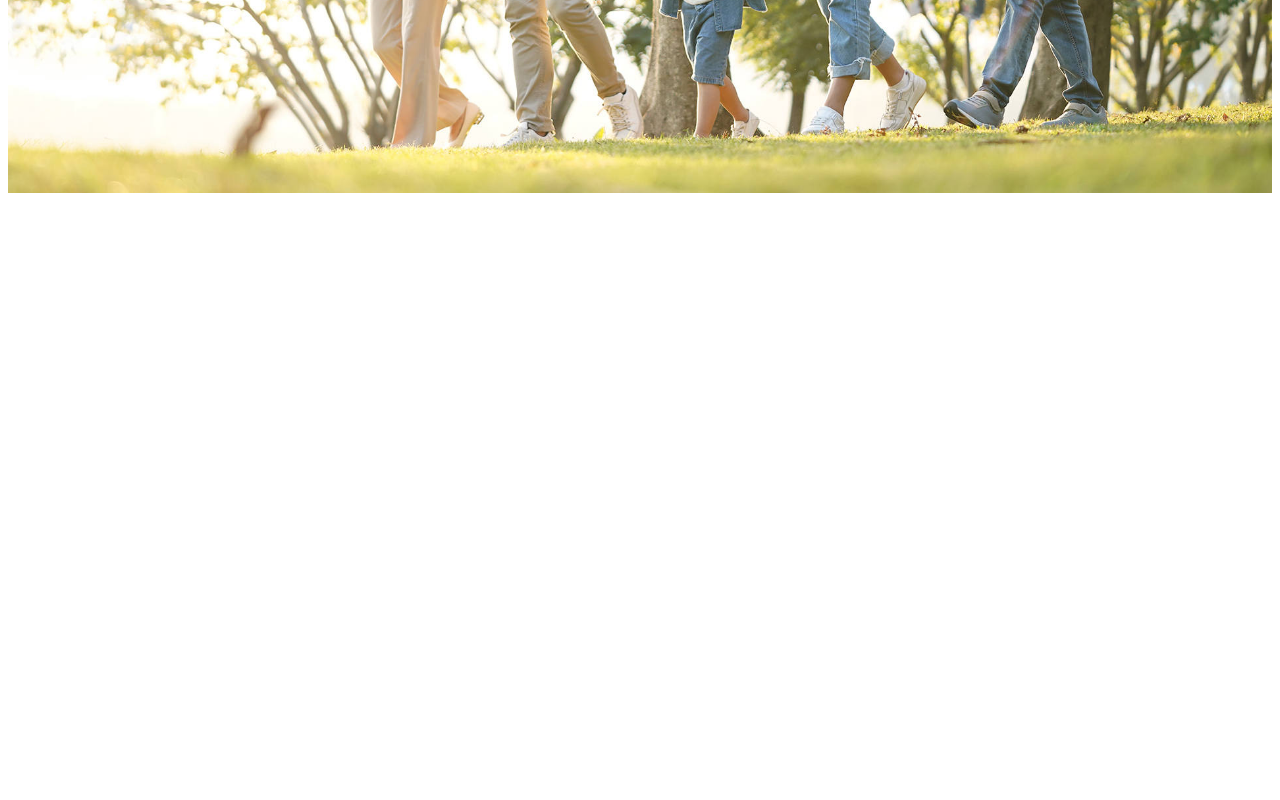
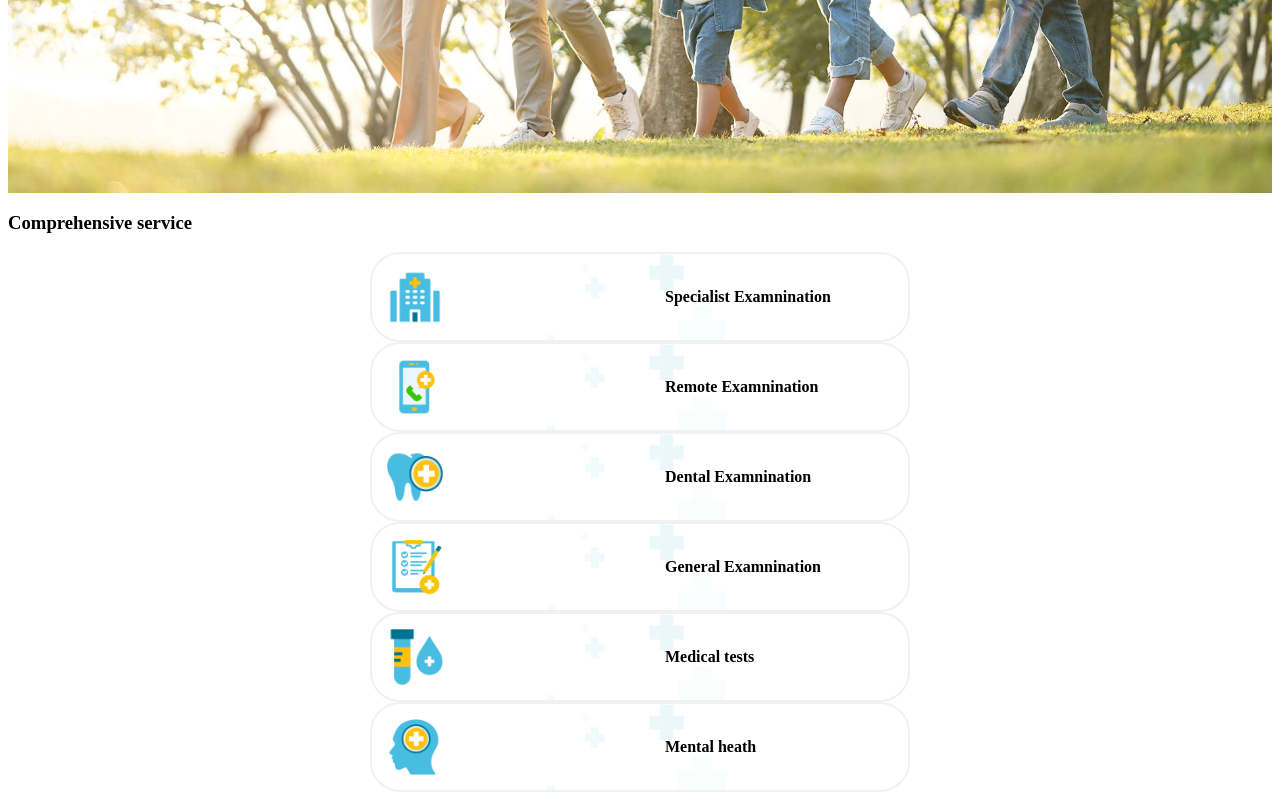
Before and after one commit to TranLeKhanhDuyen/Knowledge, a React (Vite) app in the folder BookingCare/: page / in a window 1280 px wide. Shown: the part 475-1275 px from the top of the page. Before the commit the page ends 800 px from the top, so only its background shows below. Built offline with nearby package versions, Linux system fonts and the light colour scheme.

Commit message:
feat: css for components

```diff
--- a/BookingCare/src/App.tsx
+++ b/BookingCare/src/App.tsx
@@ -1,13 +1,18 @@
 import Banner from '@components/Banner';
 import Header from '@components/Header';
+import ItemLink from '@components/ListLink/ItemLink';
 import { BANNER } from '@constants/banner';
+import { LIST_LINK } from '@constants/listLink';
 import { LIST_NAV } from '@constants/listNav';
 
 const App = () => {
   return (
     <>
-       <Header title="ListNav" items={LIST_NAV} />
-       <Banner title={BANNER[0].title} textField={BANNER[0].textField}/>
+      <Header title="" items={LIST_NAV} />
+      <Banner title={BANNER[0].title} textField={BANNER[0].textField} />
+      <h3>Comprehensive service</h3>
+      <ItemLink items={LIST_LINK[0].items} type="service" />
+
     </>
   );
 };
--- /dev/null
+++ b/BookingCare/src/constants/listLink.ts
@@ -0,0 +1,146 @@
+// service images
+import specialist from '@assets/icons/ic-specialist.png';
+import remote from '@assets/icons/ic-remote.png';
+import dental from '@assets/icons/ic-dental.png';
+import general from '@assets/icons/ic-general.png';
+import medicalTest from '@assets/icons/ic-medical-tests.png';
+import mentealHeath from '@assets/icons/ic-mental-health.png';
+
+// specicalist images
+import musculoskeletal from '@assets/icons/ic-musculoskeletal.png';
+import nerve from '@assets/icons/ic-nerve.png';
+import digestion from '@assets/icons/ic-digestion.png';
+import heart from '@assets/icons/ic-heart.png';
+import earNoseThroat from '@assets/icons/ic-earNoseThroat.png';
+import spine from '@assets/icons/ic-spine.png';
+import traditional from '@assets/icons/ic-traditionalMedicine.png';
+import acupuncture from '@assets/icons/ic-acupincture.png';
+
+//facilities images
+import centalMilitary from '@assets/facilities/centalMilitary.jpg';
+import choray from '@assets/facilities/choray.jpg';
+import diag from '@assets/facilities/diag.png';
+import doctorcheck from '@assets/facilities/doctorcheck.png';
+import hungviet from '@assets/facilities/hungviet.jpg';
+import medicineAndPharmacy from '@assets/facilities/medicineAndPharmacy.jpg';
+import medlatec from '@assets/facilities/medlatec.png';
+import thucuc from '@assets/facilities/thucuc.png';
+import vietduc from '@assets/facilities/vietduc.jpg';
+import { IItemLink, IListLink } from '@components/ListLink/ItemLink';
+
+export const LIST_LINK: IListLink[] = [
+  {
+    items: [
+      {
+        imagePath: specialist,
+        title: 'Specialist Examnination',
+        onClick: () => {}
+      },
+      {
+        imagePath: remote,
+        title: 'Remote Examnination',
+        onClick: () => {}
+      },
+      {
+        imagePath: dental,
+        title: 'Dental Examnination',
+        onClick: () => {}
+      },
+      {
+        imagePath: general,
+        title: 'General Examnination',
+        onClick: () => {}
+      },
+      {
+        imagePath: medicalTest,
+        title: 'Medical tests',
+        onClick: () => {}
+      },
+      {
+        imagePath: mentealHeath,
+        title: 'Mental heath',
+        onClick: () => {}
+      }
+    ],
+    type: 'service'
+  },
+  {
+    items: [
+      {
+        imagePath: musculoskeletal,
+        title: 'Musculoskeletal'
+      },
+      {
+        imagePath: nerve,
+        title: 'Nerve'
+      },
+      {
+        imagePath: digestion,
+        title: 'Digestion'
+      },
+      {
+        imagePath: heart,
+        title: 'Heart'
+      },
+      {
+        imagePath: spine,
+        title: 'Spine'
+      },
+      {
+        imagePath: earNoseThroat,
+        title: 'Ear, nose, throat'
+      },
+      {
+        imagePath: traditional,
+        title: 'Traditional medicine'
+      },
+      {
+        imagePath: acupuncture,
+        title: 'Acupuncture'
+      }
+    ],
+    type: 'specialist'
+  },
+  {
+    items: [
+      {
+        imagePath: vietduc,
+        title: 'Viet Duc Friendship Hosptital'
+      },
+      {
+        imagePath: choray,
+        title: 'Cho Ray Hospital'
+      },
+      {
+        imagePath: doctorcheck,
+        title: 'Doctor Check - Screeing for Diseases to Live Longer'
+      },
+      {
+        imagePath: medicineAndPharmacy,
+        title: 'Clinic of University of Midicine and Pharmacy Hospital'
+      },
+      {
+        imagePath: hungviet,
+        title: 'Hung Viet Oncology Hospital'
+      },
+      {
+        imagePath: medlatec,
+        title: 'MEDLATEC medical system'
+      },
+      {
+        imagePath: diag,
+        title: 'Diag Laboratories testing center'
+      },
+      {
+        imagePath: thucuc,
+        title: 'Thu Cuc TCI Health System'
+      },
+      {
+        imagePath: centalMilitary,
+        title:
+          'Center for Periodic Health Examnination, 108 Cental Military Hospital'
+      }
+    ],
+    type: 'facilities'
+  }
+];
```
Also changed, not shown: BookingCare/public/index.html (added, +15 -0 lines), BookingCare/src/components/ListLink/ItemLink/index.tsx (+3 -4 lines).
